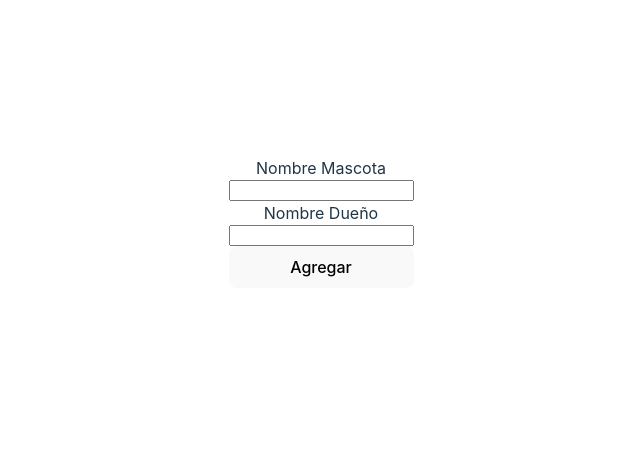
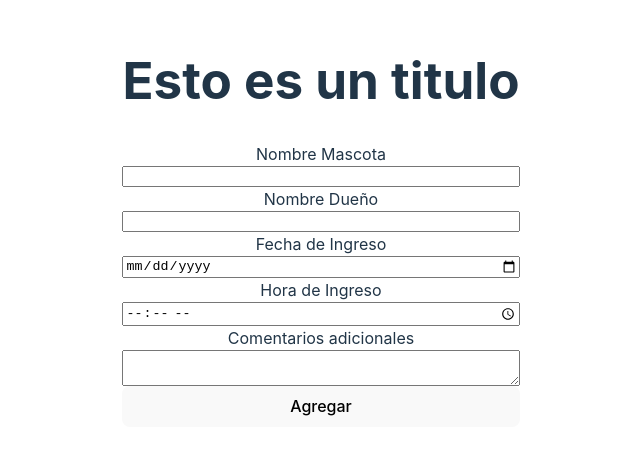
Before and after one commit to Josue1789/AdministradorDePacientes, a React (Vite) app in the folder ProyectoFinal/: page / in a window 1280 px wide. Shown: the part 178-632 px from the top of the page, without its empty margins (319-959 px from the left). Built offline with nearby package versions, Linux system fonts and the light colour scheme.

Commit message:
Formulario completo

```diff
--- a/ProyectoFinal/src/Formulario.jsx
+++ b/ProyectoFinal/src/Formulario.jsx
@@ -5,11 +5,17 @@ function Formulario(){
     const [paciente, setPasciente]=useState([])
     const [mascota, setMascota]=useState("")
     const [dueño, setDueño]=useState("")
+    const [fecha, setFecha]=useState("")
+    const [hora, setHora]=useState("")
+    const [coms, setComs]=useState("")
 
     function agregarPaciente(){
-        setPasciente([...paciente,mascota])
+        setPasciente([...paciente,mascota,dueño,fecha,hora,coms])
         setMascota("")
         setDueño("")
+        setFecha("")
+        setHora("")
+        setComs("")
     }
 
     return(
@@ -19,6 +25,12 @@ function Formulario(){
                 <input onChange={(e)=>{setMascota(e.target.value)}} value={mascota} type="text" />
                 <label htmlFor="">Nombre Dueño</label>
                 <input onChange={(e)=>{setDueño(e.target.value)}} value={dueño} type="text" />
+                <label htmlFor="">Fecha de Ingreso</label>
+                <input onChange={(e)=>{setFecha(e.target.value)}} value={fecha} type="date" />
+                <label htmlFor="">Hora de Ingreso</label>
+                <input onChange={(e)=>{setHora(e.target.value)}} value={hora} type="time" />
+                <label htmlFor="">Comentarios adicionales</label>
+                <textarea onChange={(e)=>{setComs(e.target.value)}} value={coms} type="text" />
                 <button onClick={agregarPaciente} type="submit">Agregar</button>
             </form>
         </div>
--- a/ProyectoFinal/src/Header.jsx
+++ b/ProyectoFinal/src/Header.jsx
@@ -4,6 +4,7 @@ function Header(){
 
     return(
         <div className="Header">
+            <h1>Esto es un titulo</h1>
         </div>
 
     )
```
